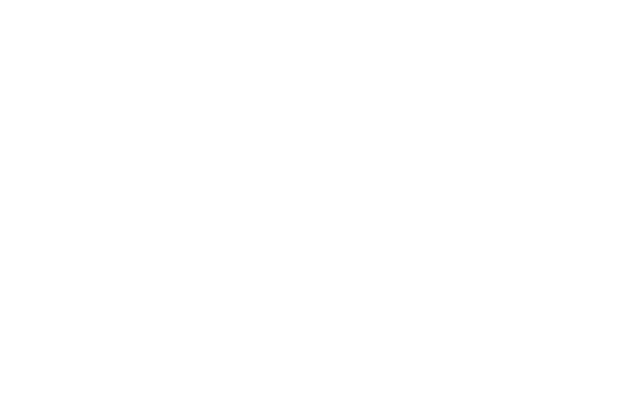
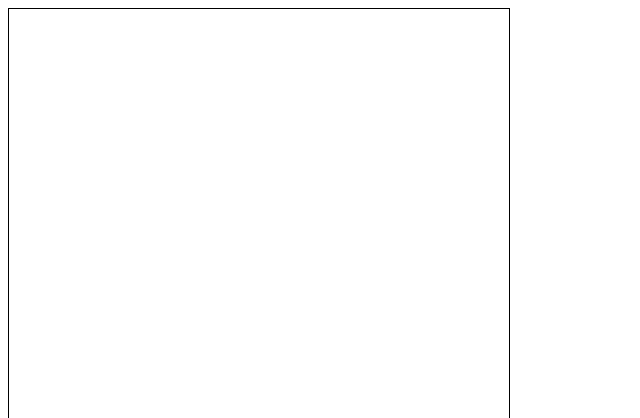
Before and after one commit to ross-brown/etch-a-sketch, a plain HTML site: page index.html in a window 1280 px wide. Shown: the top 418 px of the page, without its empty margins (0-640 px from the left). Drawn offline with Linux system fonts and the light colour scheme.

Commit message:
create grid with hover event

```diff
--- a/index.html
+++ b/index.html
@@ -8,7 +8,7 @@
   <title>Document</title>
 </head>
 <body>
-
+  <div class="grid"></div>
 <script src="index.js"></script>
 </body>
 </html>
--- a/index.js
+++ b/index.js
@@ -0,0 +1,21 @@
+const size = 16;
+
+const grid = document.querySelector(".grid");
+
+function createGrid(size) {
+  for (let i = 1; i <= size ** 2; i++) {
+    const gridElement = document.createElement("div");
+    gridElement.classList.add("grid-square");
+    grid.appendChild(gridElement);
+  }
+}
+
+function onMouseHover(e) {
+  if (e.target.className === "grid-square") {
+    e.target.style.backgroundColor = "black";
+  }
+}
+
+grid.addEventListener("mouseover", onMouseHover);
+
+createGrid(size);
--- a/styles.css
+++ b/styles.css
@@ -0,0 +1,8 @@
+.grid {
+  display: grid;
+  grid-template-columns: repeat(16, 1fr);
+  grid-template-rows: repeat(16, 1fr);
+  height: 500px;
+  width: 500px;
+  border: 1px solid black;
+}
```
